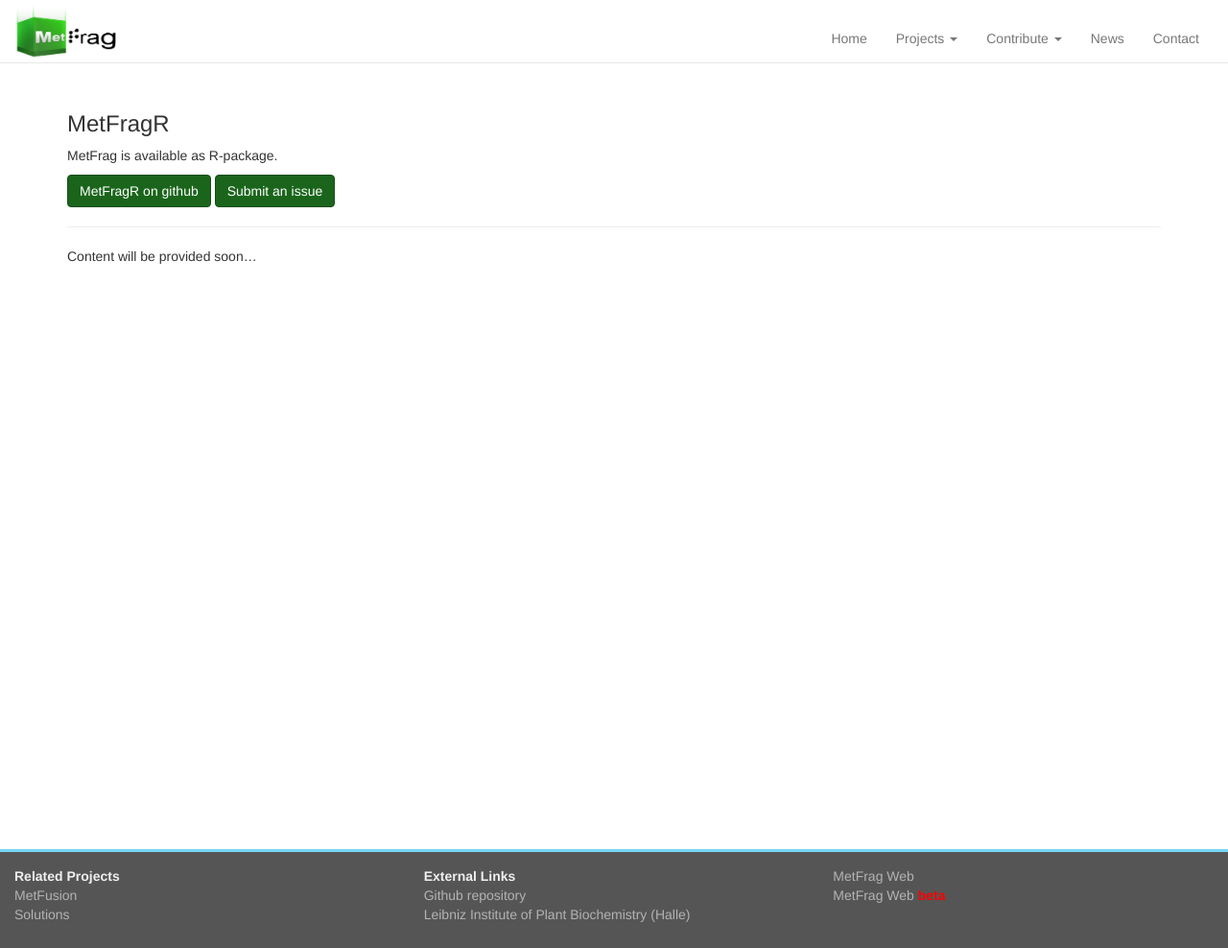
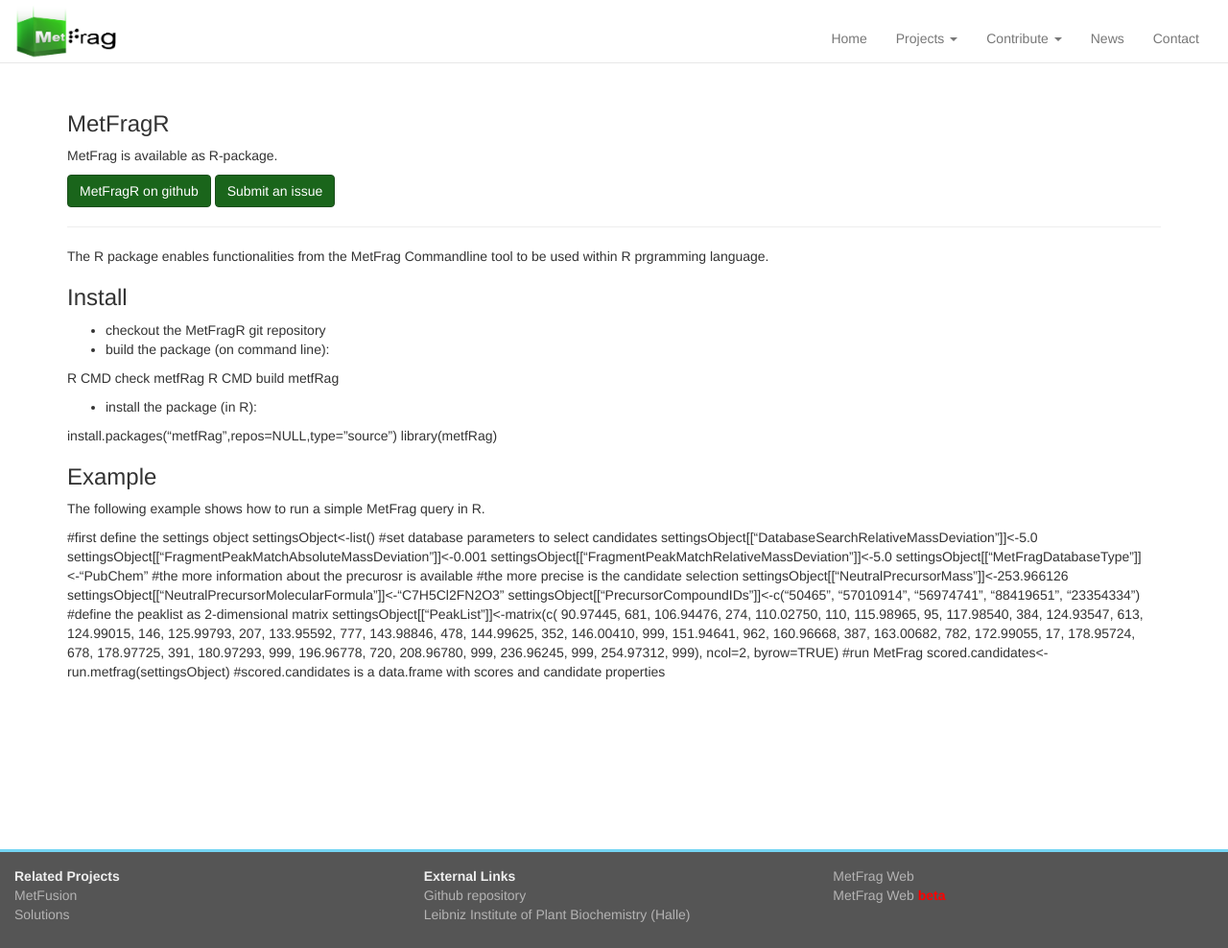
Before and after one commit to ipb-halle/MetFrag, a Jekyll site: the page built from projects/metfragr/index.md, in a window 1280 px wide. Shown: the whole page at 96% size. Built offline with Jekyll 4.4.1, drawn with Linux system fonts in a browser that asks for light colours; nearby versions of some CDN libraries; Markdown is read by kramdown in place of the engine named in the settings.

Commit message:
Update index.md

```diff
--- a/projects/metfragr/index.md
+++ b/projects/metfragr/index.md
@@ -14,4 +14,62 @@
 
 <hr>
 
-Content will be provided soon...
+The R package enables functionalities from the MetFrag Commandline tool to be used within R prgramming language.
+
+<h3>Install</h3>
+
+- checkout the MetFragR git repository
+- build the package (on command line):
+
+ R CMD check metfRag
+ R CMD build metfRag
+
+- install the package (in R):
+
+ install.packages("metfRag",repos=NULL,type="source")
+ library(metfRag)
+
+<h3>Example</h3>
+
+The following example shows how to run a simple MetFrag query in R.
+
+ #first define the settings object
+ settingsObject<-list()
+ #set database parameters to select candidates
+ settingsObject[["DatabaseSearchRelativeMassDeviation"]]<-5.0
+ settingsObject[["FragmentPeakMatchAbsoluteMassDeviation"]]<-0.001
+ settingsObject[["FragmentPeakMatchRelativeMassDeviation"]]<-5.0
+ settingsObject[["MetFragDatabaseType"]]<-"PubChem"
+ #the more information about the precurosr is available
+ #the more precise is the candidate selection
+ settingsObject[["NeutralPrecursorMass"]]<-253.966126
+ settingsObject[["NeutralPrecursorMolecularFormula"]]<-"C7H5Cl2FN2O3"
+ settingsObject[["PrecursorCompoundIDs"]]<-c("50465", "57010914", "56974741", "88419651", "23354334")
+ #define the peaklist as 2-dimensional matrix
+ settingsObject[["PeakList"]]<-matrix(c(
+ 90.97445, 681,
+ 106.94476, 274,
+ 110.02750, 110,
+ 115.98965, 95,
+ 117.98540, 384,
+ 124.93547, 613,
+ 124.99015, 146,
+ 125.99793, 207,
+ 133.95592, 777,
+ 143.98846, 478,
+ 144.99625, 352,
+ 146.00410, 999,
+ 151.94641, 962,
+ 160.96668, 387,
+ 163.00682, 782,
+ 172.99055, 17,
+ 178.95724, 678,
+ 178.97725, 391,
+ 180.97293, 999,
+ 196.96778, 720,
+ 208.96780, 999,
+ 236.96245, 999,
+ 254.97312, 999), ncol=2, byrow=TRUE)
+ #run MetFrag
+ scored.candidates<-run.metfrag(settingsObject)
+ #scored.candidates is a data.frame with scores and candidate properties
```
